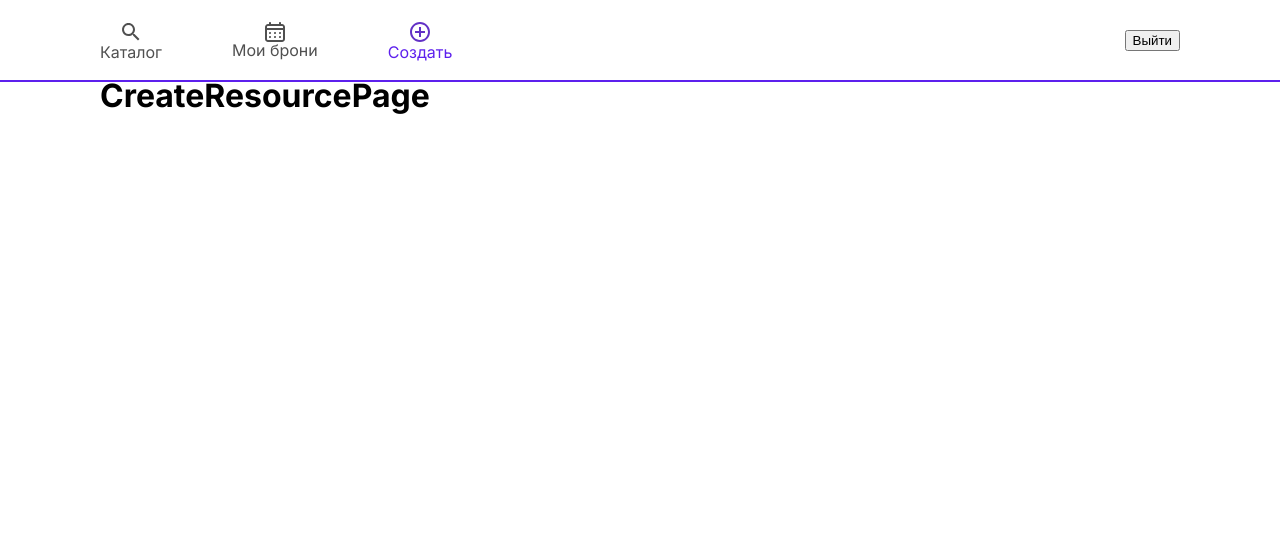
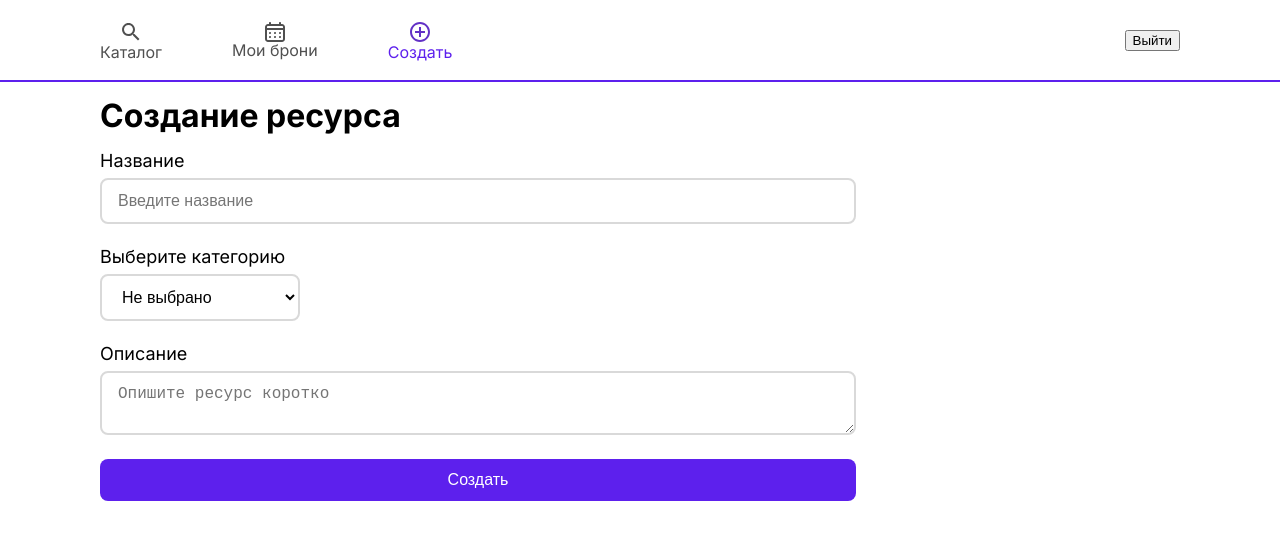
Before and after one commit to RightControlTeam/T1_project, a Vue app in the folder frontend/: page /create_resource in a window 1280 px wide. Shown: the top 540 px of the page. Built offline with nearby package versions, Linux system fonts and the light colour scheme; sample sign-in values are in the browser's storage.

Commit message:
add resources

```diff
--- a/frontend/src/App.vue
+++ b/frontend/src/App.vue
@@ -15,6 +15,7 @@ import Header from './components/Header.vue'
 <style>
     #app {
         padding: 40px 50px 0;
-        margin: 0;
+        width: 100%
+
     }
 </style>
--- a/frontend/src/api/index.js
+++ b/frontend/src/api/index.js
@@ -1,7 +1,29 @@
 import axios from 'axios'
+import router from '@/router'
 
 const api = axios.create({
     baseURL: 'http://localhost:8000',
 })
 
+api.interceptors.request.use(config => {
+    const token = localStorage.getItem('token')
+    if (token) {
+        config.headers.Authorization = `Bearer ${token}`
+    }
+    return config
+})
+
+api.interceptors.response.use(
+    response => response,  // успех — просто возвращаем
+    error => {
+        // Если токен истёк (401)
+        if (error.response?.status === 401) {
+            localStorage.removeItem('token')
+            localStorage.removeItem('is_admin')
+            router.push('/login')
+        }
+        return Promise.reject(error)
+    }
+)
+
 export default api
--- a/frontend/src/assets/main.css
+++ b/frontend/src/assets/main.css
@@ -1,8 +1,8 @@
 @import './base.css';
 
 
-#app {
+/* #app {
   max-width: 1280px;
   margin: 0 auto;
   padding: 0;
-}
+} */
--- a/frontend/src/components/Header.vue
+++ b/frontend/src/components/Header.vue
@@ -60,7 +60,6 @@
         top: 0;
         background: #fff;
         width: 100vw;
-        z-index: 1000;
     }
 
     nav {
--- a/frontend/src/views/CreateResourcePage.vue
+++ b/frontend/src/views/CreateResourcePage.vue
@@ -1,6 +1,119 @@
 <script setup>
+import { ref } from 'vue'
+import api from '@/api/index'
+
+const form = ref({
+    name: '',
+    type: '',
+    description: '',
+    is_active: true
+})
+
+async function submit() {
+  try {
+    const response = await api.post('/resource', form.value)
+    console.log(response.data)
+    const request = await api.get('/resource')
+    console.log(request.data)
+    form.value = {
+      name: '',
+      type: '',
+      description: '',
+      is_active: true
+    }
+  } catch (e) {
+    console.log(e)
+  }
+}
+
 </script>
 
 <template>
-  <h1>CreateResourcePage</h1>
+  <h1>Создание ресурса</h1>
+  <form @submit.prevent="submit">
+    <div class="group-input">
+      <label for="name">Название</label>
+      <input id="name" v-model="form.name" placeholder="Введите название">
+    </div>
+    <div class="choose">
+      <label>Выберите категорию</label>
+      <select v-model="form.type">
+        <option value="" disabled>Не выбрано</option>
+        <option value="laptop">Ноутбук</option>
+        <option value="room">Переговорная</option>
+        <option value="projector">Проектор</option>
+        <option value="other">Другое</option>
+      </select>
+
+    </div>
+    <div class="group-input">
+      <label for="description">Описание</label>
+      <textarea id="description" v-model="form.description" placeholder="Опишите ресурс коротко"></textarea>
+    </div>
+    <button type="submit">Создать</button>
+  </form>
 </template>
+
+<style scoped>
+
+
+
+.choose{
+  display: flex;
+  flex-direction: column;
+  gap: 8px;
+}
+
+h1{
+  margin: 20px 0;
+}
+
+form {
+    display: flex;
+    flex-direction: column;
+    gap: 24px;
+    width: 70%
+}
+
+.group-input {
+    flex: 1;
+    display: flex;
+    flex-direction: column;
+    gap: 8px;
+}
+
+label {
+    font-size: 18px;
+    font-weight: 400;
+}
+
+select {
+  width: 200px;
+}
+
+select,
+textarea,
+input {
+    flex: 1;
+    padding: 12px 16px;
+    background: none;
+    border: 2px solid #D9D9D9;
+    border-radius: 8px;
+    outline: none;
+    font-size: 16px;
+    color: black;
+    font-weight: 400;
+}
+
+button {
+    flex: 1;
+    padding: 12px 0;
+    background: #5D20ED;
+    border-radius: 8px;
+    border: none;
+    font-size: 16px;
+    color: white;
+    font-weight: 400;
+}
+
+</style>
--- a/frontend/src/views/ResourcesPage.vue
+++ b/frontend/src/views/ResourcesPage.vue
@@ -1,6 +1,79 @@
 <script setup>
+  import api from '@/api/index'
+  import { onMounted, ref } from 'vue'
+
+  const resources = ref([])
+  const error = ref('')
+  const loading = ref(true)
+  async function get_resources() {
+    try {
+        error.value = ''
+        const request = await api.get('/resource')
+        resources.value = request.data
+    }
+    catch (e) {
+      error.value = e.response?.data?.detail || 'Ошибка загрузки'
+    }
+    finally {
+      loading.value = false
+    }
+
+  }
+  onMounted(get_resources)
 </script>
 
 <template>
   <h1>ResourcesPage</h1>
+  <p v-if="loading">Загрузка...</p>
+  <p v-else-if="error">{{ error }}</p>
+  <div v-else class="cards">
+    <div v-for="resource in resources" :key="resource.id" class="card">
+      <h3>{{ resource.name }}</h3>
+      <div>
+        <span>Описание</span>
+        <p>{{ resource.description }}</p>
+      </div>
+      <button>Забронировать</button>
+    </div>
+  </div>
 </template>
+
+<style scoped>
+.cards {
+  display: flex;
+  flex-direction: row;
+  width: 100%;
+  gap: 16px;
+  margin-top: 20px;
+  flex-wrap:wrap;
+
+}
+.card{
+  display: flex;
+  flex-direction:column;
+  padding: 16px;
+  box-shadow: 0 0 8px rgba(93, 32, 237, 0.2);
+  border-radius: 16px;
+  width: 744px;
+}
+h3 {
+  text-align: center;
+  font-size: 18px;
+  font-weight: medium;
+}
+p {
+  color: #505050;
+  font-size: 14px;
+  margin-top: 4px;
+}
+button {
+    margin: 16px auto;
+    padding: 12px 16px;
+    background: white;
+    border-radius: 8px;
+    border: 2px solid #5D20ED;
+    font-size: 16px;
+    color: #5D20ED;
+    font-weight: 400;
+}
+</style>
```
